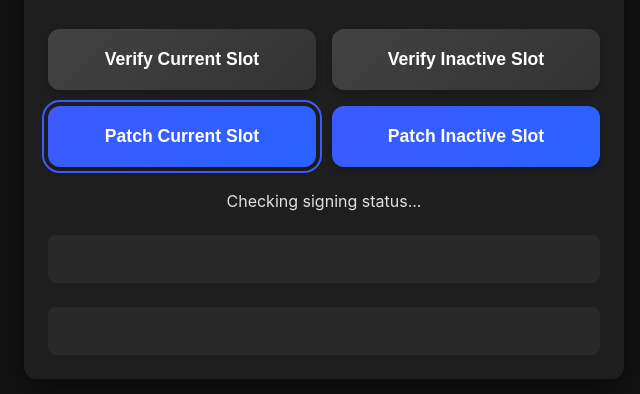
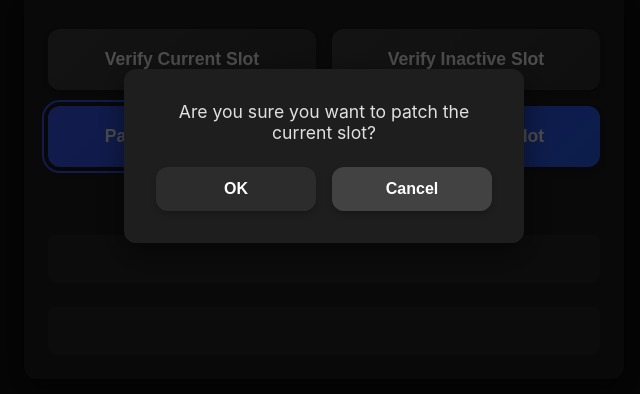
Before and after one commit to polygraphene/testkey-signer, a plain HTML site: page module/webroot/index.html in a window 1280 px wide. Both pictures are taken after a click on the button "Patch Current Slot". Shown: the part 244-638 px from the top of the page, without its empty margins (316-956 px from the left). Drawn offline with Linux system fonts and the light colour scheme.

Commit message:
webui: Add confirmation dialog on patching.

```diff
--- a/module/webroot/index.css
+++ b/module/webroot/index.css
@@ -137,3 +137,58 @@ button:focus {
         grid-template-columns: 1fr;
     }
 }
+
+.dialog-overlay {
+    position: fixed;
+    top: 0;
+    left: 0;
+    width: 100%;
+    height: 100%;
+    background: rgba(0, 0, 0, 0.7);
+    display: flex;
+    justify-content: center;
+    align-items: center;
+    z-index: 1000;
+    opacity: 1;
+    transition: opacity 0.3s ease;
+}
+
+.dialog-overlay.hidden {
+    opacity: 0;
+    pointer-events: none;
+}
+
+.dialog-box {
+    background: var(--card-bg);
+    padding: 2rem;
+    border-radius: var(--border-radius);
+    text-align: center;
+    box-shadow: 0 10px 30px rgba(0, 0, 0, 0.5);
+    max-width: 400px;
+    width: 90%;
+}
+
+.dialog-box p {
+    margin-bottom: 1.5rem;
+    font-size: 1.1rem;
+}
+
+.dialog-buttons {
+    display: flex;
+    gap: 1rem;
+    justify-content: center;
+}
+
+.dialog-buttons button {
+    padding: 0.8rem 1.5rem;
+    font-size: 1rem;
+    flex: 1;
+}
+
+.cancel-btn {
+    background: #424242 !important;
+}
+
+.cancel-btn:hover {
+    background: #505050 !important;
+}
--- a/module/webroot/index.html
+++ b/module/webroot/index.html
@@ -19,6 +19,15 @@
         <div id="result"></div>
         <div id="log"></div>
     </div>
+    <div id="custom-dialog-overlay" class="dialog-overlay hidden">
+        <div class="dialog-box">
+            <p id="custom-dialog-message"></p>
+            <div class="dialog-buttons">
+                <button id="custom-dialog-ok">OK</button>
+                <button id="custom-dialog-cancel" class="cancel-btn">Cancel</button>
+            </div>
+        </div>
+    </div>
     <script src="index.js" type="module"></script>
 </body>
 </html>
--- a/module/webroot/index.js
+++ b/module/webroot/index.js
@@ -4,6 +4,37 @@ const BASE = "/data/adb/modules/testkey-signer"
 
 let active_slot_json;
 let inactive_slot_json;
+
+const showDialog = (message) => {
+    return new Promise((resolve) => {
+        const overlay = document.getElementById('custom-dialog-overlay');
+        const messageEl = document.getElementById('custom-dialog-message');
+        const btnOk = document.getElementById('custom-dialog-ok');
+        const btnCancel = document.getElementById('custom-dialog-cancel');
+
+        messageEl.innerText = message;
+        overlay.classList.remove('hidden');
+
+        const cleanup = () => {
+            btnOk.removeEventListener('click', onOk);
+            btnCancel.removeEventListener('click', onCancel);
+            overlay.classList.add('hidden');
+        };
+
+        const onOk = () => {
+            cleanup();
+            resolve(true);
+        };
+
+        const onCancel = () => {
+            cleanup();
+            resolve(false);
+        };
+
+        btnOk.addEventListener('click', onOk);
+        btnCancel.addEventListener('click', onCancel);
+    });
+};
 
 window.onload = async () => {
     await exec(`chmod 700 ${BASE}/testkey-signer`);
@@ -76,6 +107,7 @@ document.getElementById("verify-inactive-slot").addEventListener("click", async
 });
 
 document.getElementById("patch-current-slot").addEventListener("click", async () => {
+    if (!(await showDialog("Are you sure you want to patch the current slot?"))) return;
     document.getElementById("result").innerHTML = "";
     document.getElementById("log").innerHTML = "";
 
@@ -85,6 +117,7 @@ document.getElementById("patch-current-slot").addEventListener("click", async ()
 });
 
 document.getElementById("patch-inactive-slot").addEventListener("click", async () => {
+    if (!(await showDialog("Are you sure you want to patch the inactive slot?"))) return;
     document.getElementById("result").innerHTML = "";
     document.getElementById("log").innerHTML = "";
 
```
